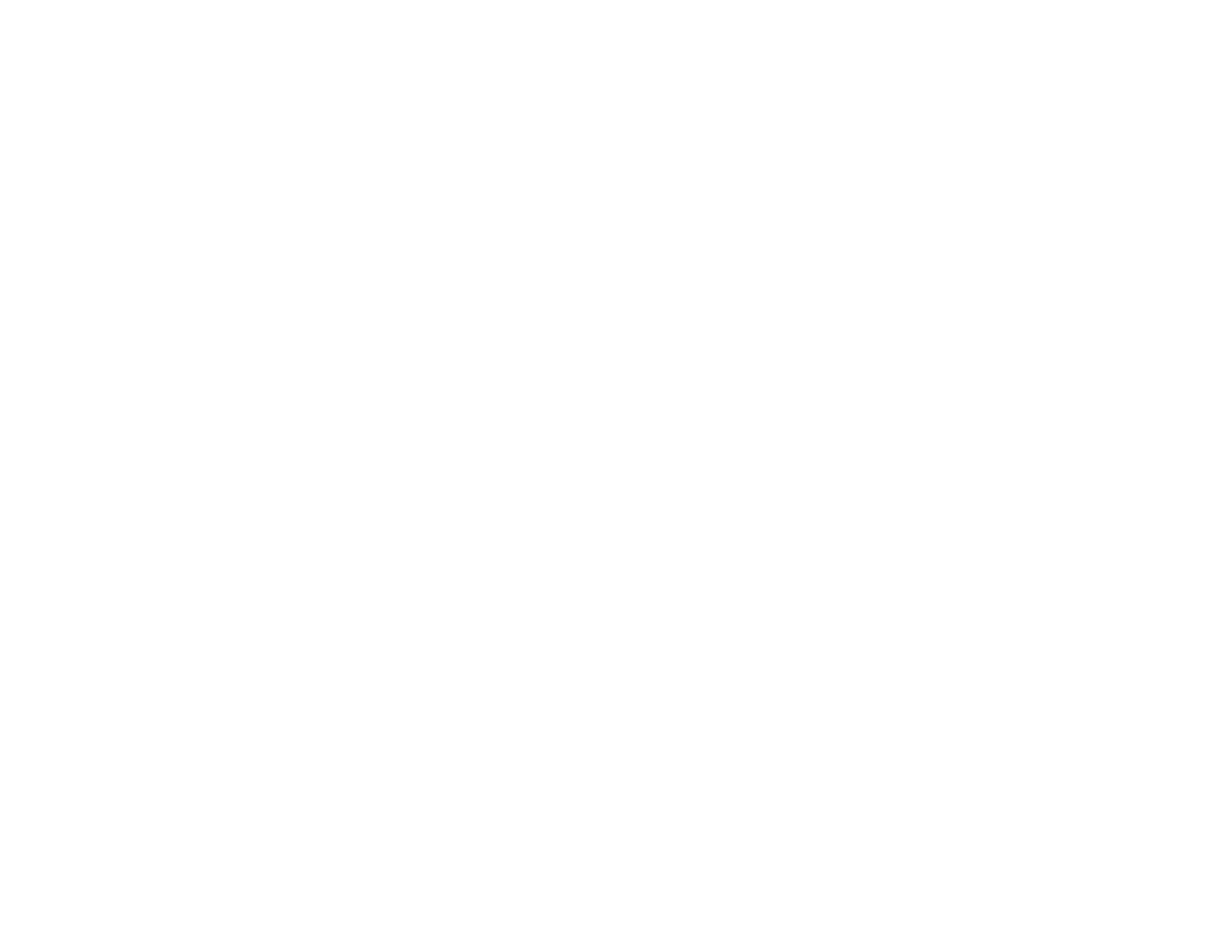
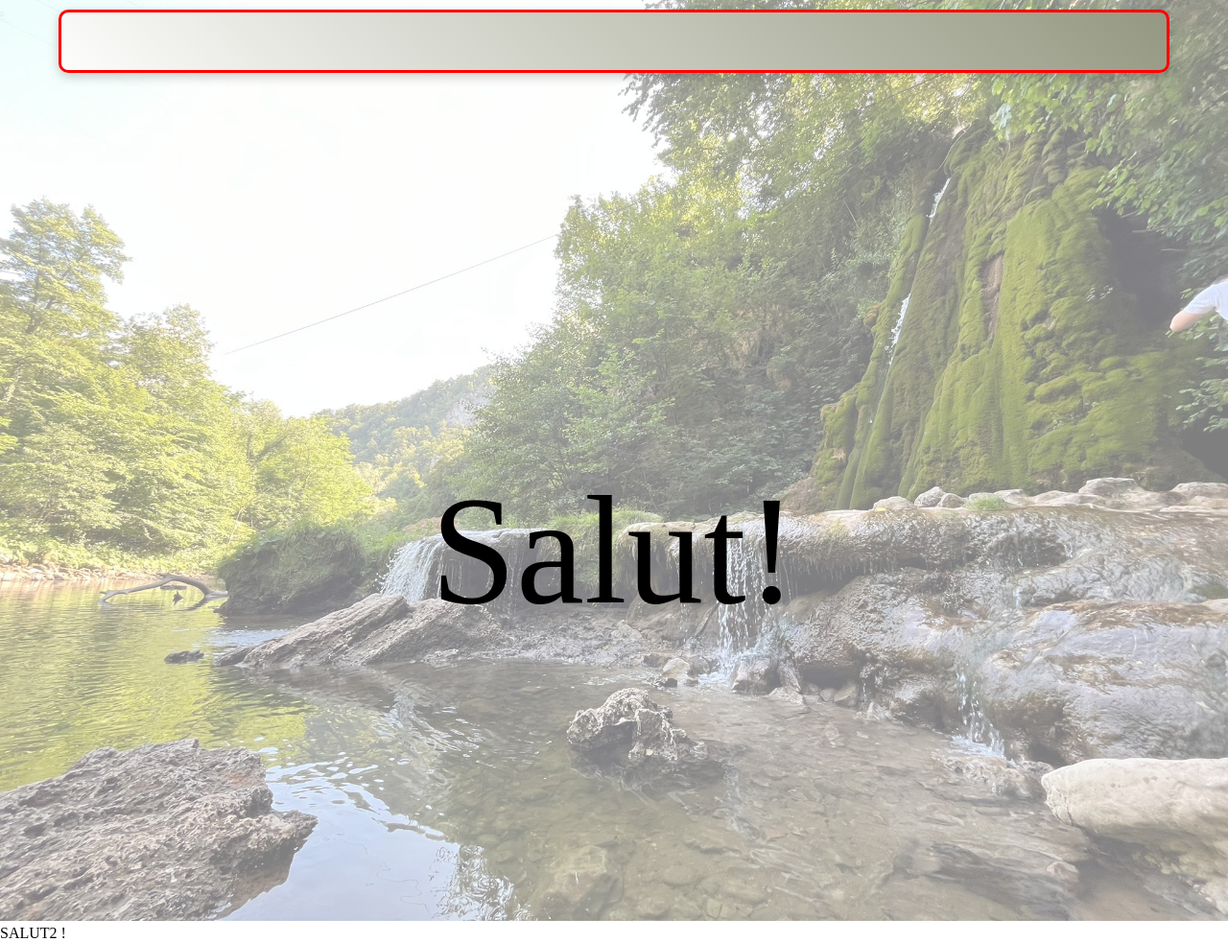
Before and after one commit to Cr-N/EcoWebChallenge, a plain HTML site: page index.html in a window 1280 px wide. Shown: the whole page at 96% size. Before the commit the page ends 800 px from the top, so only its background shows below. Drawn offline with Linux system fonts and the light colour scheme.

Commit message:
added Hero Page and Future NavBar code

```diff
--- a/index.html
+++ b/index.html
@@ -1,18 +1,39 @@
 <!DOCTYPE html>
 <html lang="en">
 <head>
-    <title>TEXT</title>
+    <link rel="stylesheet" href="./mainStyle.css">
+    <title>Eco Web Challenge</title>
 </head>
 
 
 
-<body>
-    <!-- Main section -->
+<body style="margin: 0;">
+    <!-- Main section START-->
+
     <div>
-        <!-- Nav Bar -->
-        <div>
+        <!-- Nav Bar START-->
+
+        <div class="nav-bar-fixed">
 
         </div>
+
+        <!-- Nav Bar END-->
+
+
+        <!-- Hero Image and Text -->
+        <div class="hero-div">
+            <img
+                src="./img1.jpeg"
+                class="fluid-img"
+            />
+            <div class="hero-text-center">Salut!</div>
+        </div>
+
+    </div>
+
+    <!-- Main section END -->
+    <div>
+        SALUT2 !
     </div>
 </body>
 </html>
--- a/mainStyle.css
+++ b/mainStyle.css
@@ -0,0 +1,44 @@
+.fluid-img{
+    width: 100%;
+    height: auto;
+    opacity: 0.5;
+}
+
+.no-padding{
+    padding: 0;
+    padding-left: 0;
+    padding-bottom: 0;
+    padding-right: 0;
+    padding-top: 0;
+}
+
+.hero-div{
+    /* Pentru a putea folosi position: absolute pe text ca sa il pozitionam in functie de unde se afla imaginea, trebuie sa am position relative pe div
+    */
+    position: relative;
+}
+.hero-text-center{
+    position: absolute;
+    top: 50%;
+    /* right: 50%;  */
+    width: 100%;
+    text-align: center;
+    font-size: 160px;
+}
+div.nav-bar-fixed{
+    position: fixed;
+
+    top: 10px;
+    left: 50%;
+    transform: translate(-50%);
+
+    width: 90%;             /* take 90% of screen width */
+    max-width: 1400px;      /* optional: don’t stretch too much */
+    height: 60px;
+
+    background:linear-gradient(45deg,#fdfdfc,#949881);
+    border: 3px solid red;
+    border-radius: 10px;
+    box-shadow: 0 4px 12px rgba(0,0,0,0.2); /* makes it pop */
+    z-index: 1000;
+}
```
